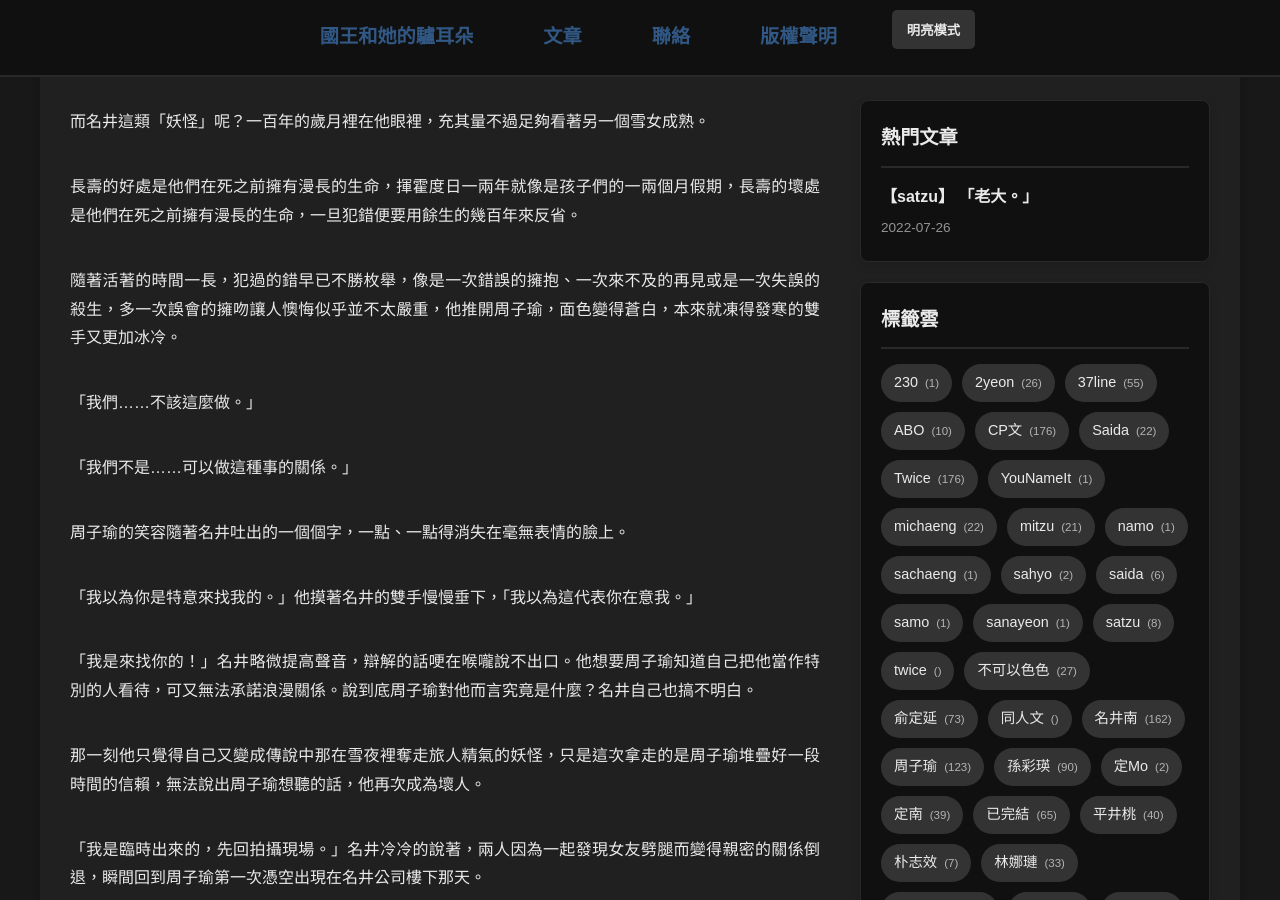
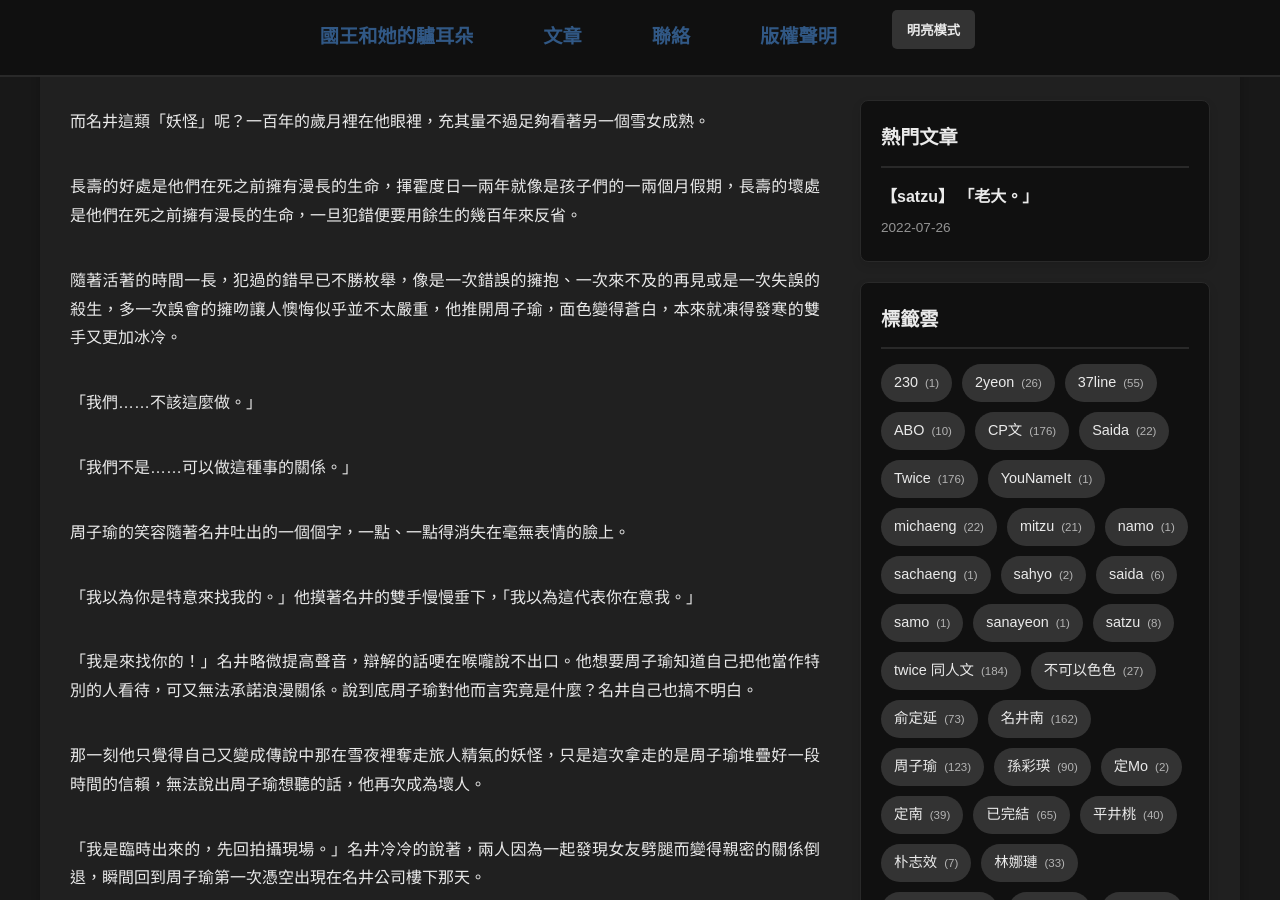
Before and after one commit to thekingwithdonkeyears/website, a Jekyll site: the page built from _posts/2025-12-07-Weather-Station-28.md, in a window 1280 px wide and 900 px high, scrolled down 432 px. Built offline with Jekyll 4.4.1, drawn with Linux system fonts in a browser that asks for light colours; comment, search, counter and statistics services are not loaded.

Commit message:
feat:You Name It

```diff
--- a/Gemfile
+++ b/Gemfile
@@ -1,6 +1,6 @@
 source "https://rubygems.org"
 
-gem "jekyll"
+# gem "jekyll"  # Commented out to avoid conflict with github-pages gem which pins Jekyll version
 gem "webrick"   # 避免 Jekyll 4.2.0 以上的版本出錯
 
 # 如果你要部署到 GitHub Pages，請加入：
--- a/_data/categories.yml
+++ b/_data/categories.yml
@@ -83,3 +83,8 @@
   slug: 行星恆星
   title: 行星。恆星
   order: 17
+- description: 顯示分類「YouNameIt」下的所有文章。
+  permalink: /category/YouNameIt/
+  slug: YouNameIt
+  title: YouNameIt
+  order: 18
--- a/_includes/sidebar.html
+++ b/_includes/sidebar.html
@@ -19,16 +19,13 @@
     <div class="sidebar-widget tag-cloud-widget">
         <h3 class="widget-title">標籤雲</h3>
         <div class="tag-cloud">
-            {% capture site_tags %}
-            {% for tag in site.tags %}
-            {{ tag | first }}
-            {% endfor %}
-            {% endcapture %}
-            {% assign sorted_tags = site_tags | split:' ' | sort %}
+            {% assign sorted_tags = site.tags | sort %}
 
-            {% for tag in sorted_tags %}
-            <a href="{{ '/tag/' | append: tag | relative_url }}" class="tag-pill">
-                {{ tag }} <span class="count">({{ site.tags[tag].size }})</span>
+            {% for tag_pair in sorted_tags %}
+            {% assign tag_name = tag_pair[0] %}
+            {% assign tag_posts = tag_pair[1] %}
+            <a href="{{ '/tag/' | append: tag_name | relative_url }}" class="tag-pill">
+                {{ tag_name }} <span class="count">({{ tag_posts.size }})</span>
             </a>
             {% endfor %}
         </div>
```
